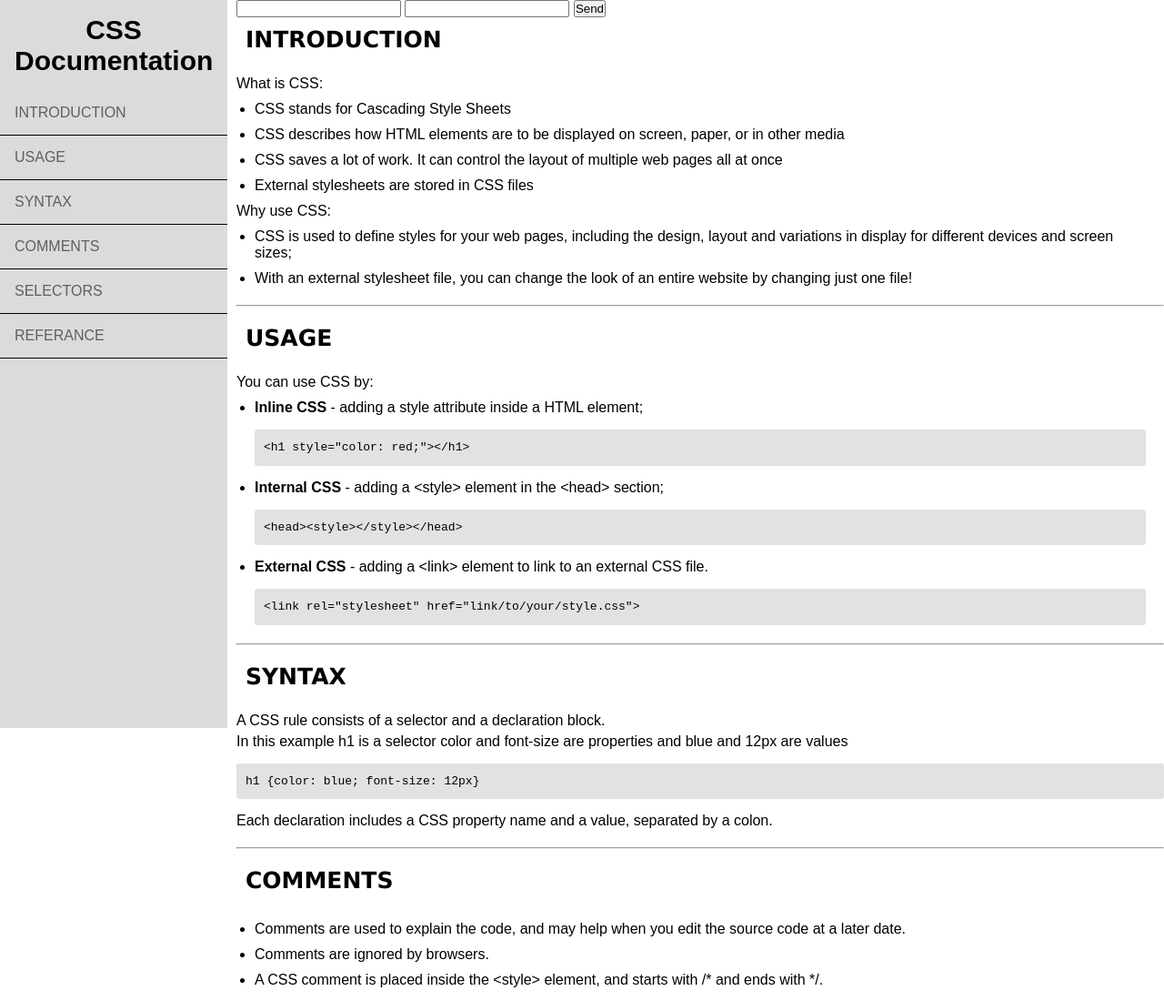
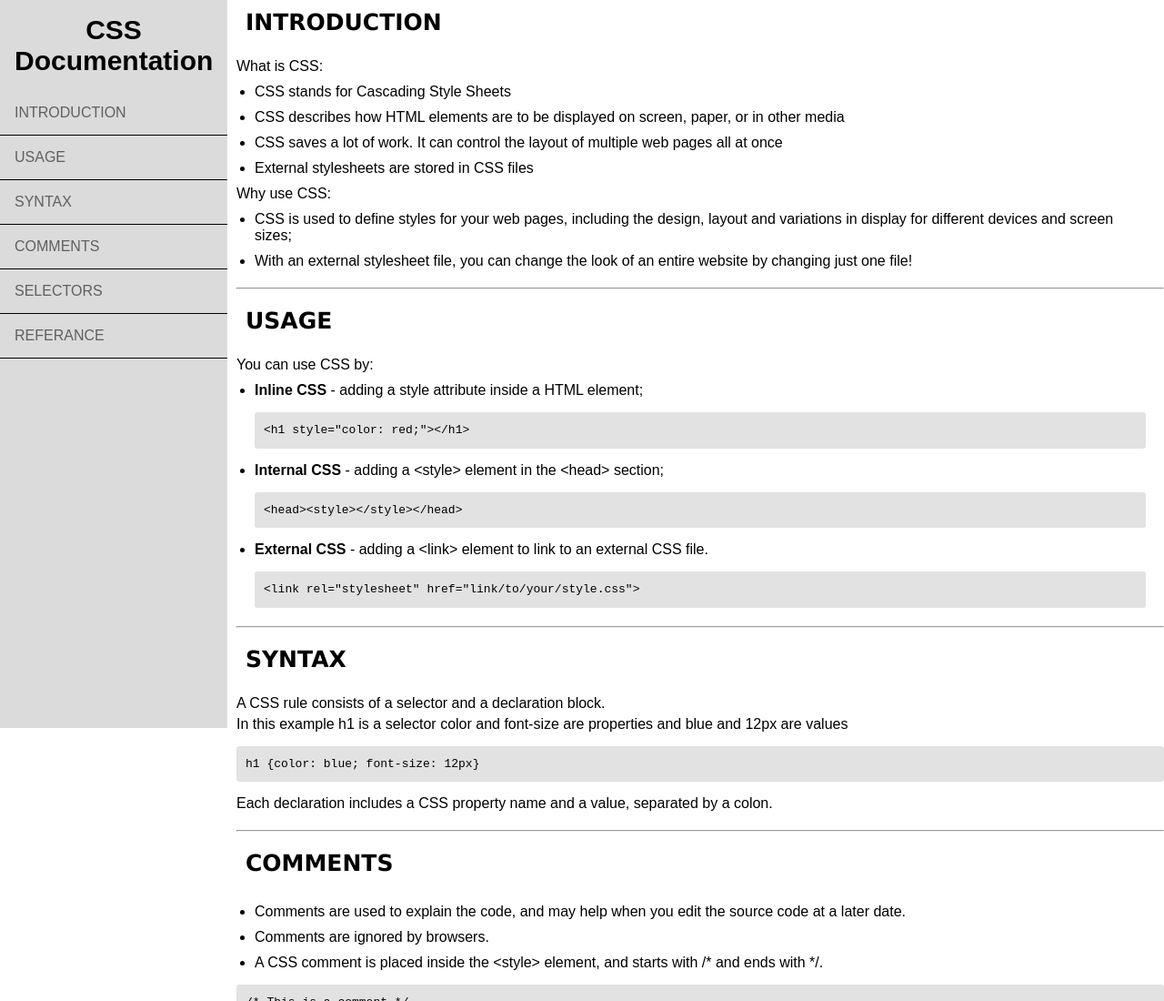
Before and after one commit to gvidocams/technical-documentation, a plain HTML site: page index.html in a window 1280 px wide. Shown: the top 1100 px of the page at 91% size. Drawn offline with Linux system fonts and the light colour scheme.

Commit message:
Final version

```diff
--- a/index.html
+++ b/index.html
@@ -26,12 +26,6 @@
         <!--Introduction-->
         <hr id="top-line">
         <section class="main-section" id="Introduction">
-            <form action="https://formsubmit.co/gaca6817@gmail.com" method="POST">
-                <input type="text" name="name" required>
-                <input type="email" name="email" required>
-                <button type="submit">Send</button>
-                <input type="hidden" name="_captcha" value="false">
-            </form>
             <header>Introduction</header>
             <p>What is CSS:</p>
             <ul>
```
